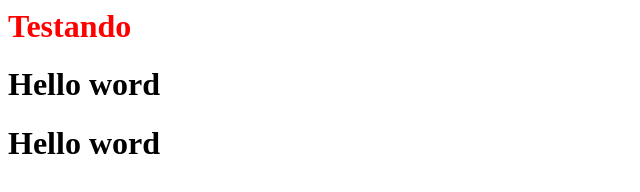
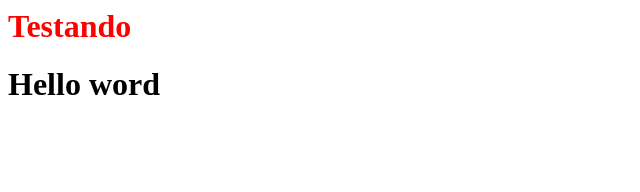
Before and after one commit to ranchocrudes/Curso-git, a plain HTML site: page Index.html in a window 1280 px wide. Shown: the whole page, without its empty margins (0-640 px from the left). Drawn offline with Linux system fonts and the light colour scheme.

Commit message:
Adc Linha html

```diff
--- a/Index.html
+++ b/Index.html
@@ -6,7 +6,6 @@
 <div class="teste">
 <h1 id="id1">Testando</h1>
 <h1 id="id2">Hello word</h1>
-<h1 >Hello word</h1>
 </div>
 </body
 
```
